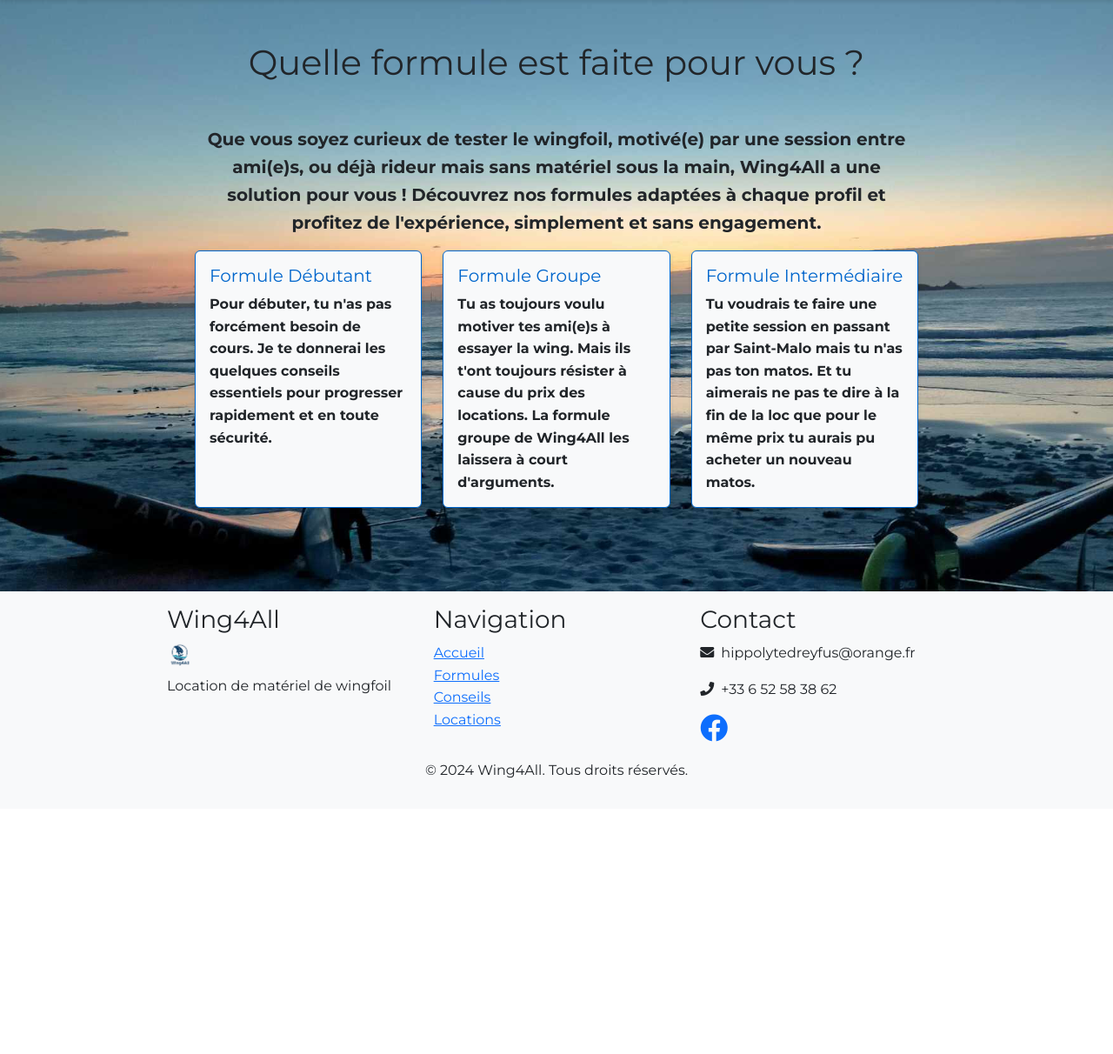
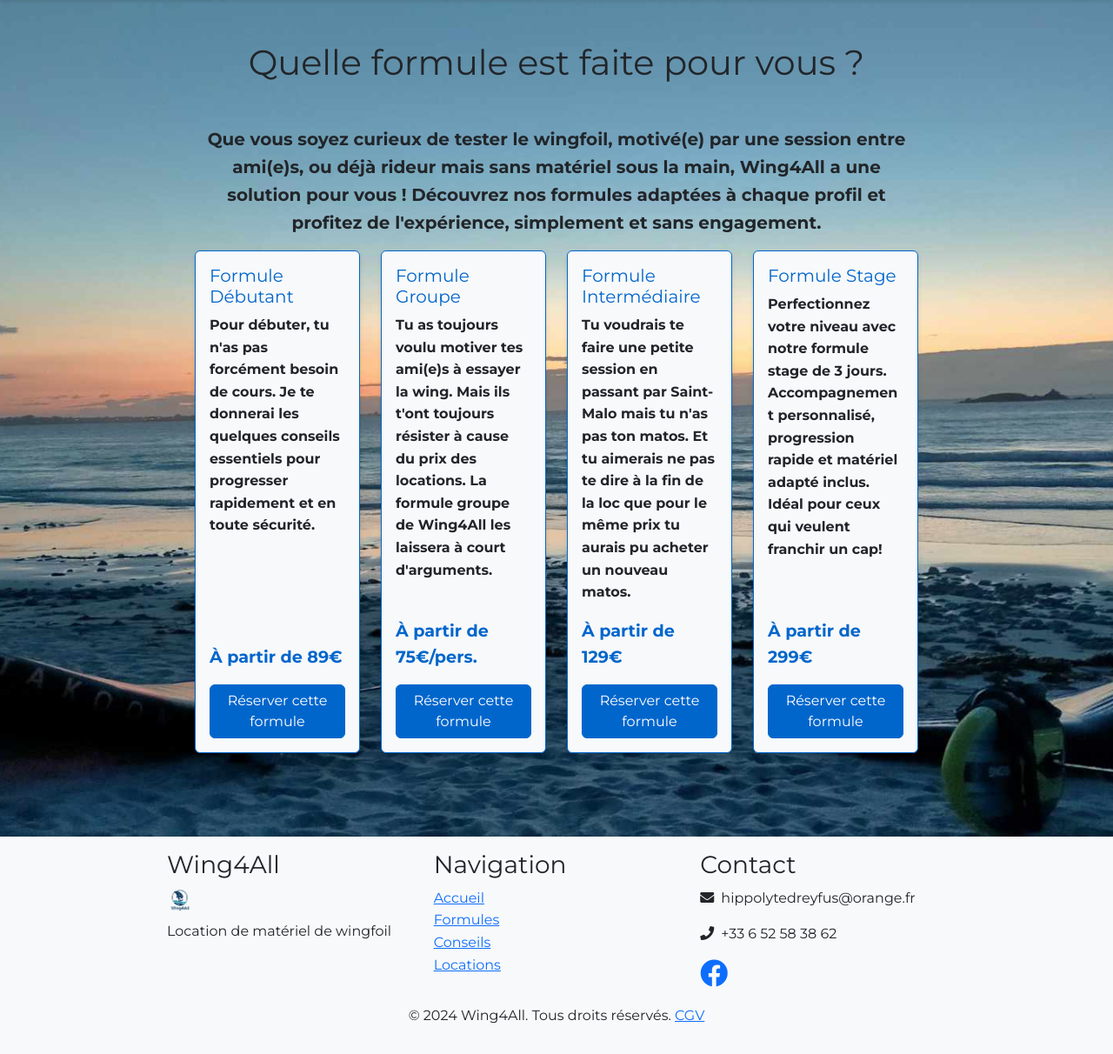
Before and after one commit to hippolyte456/wingfoil_rental, a Flask app: page /formules in a window 1280 px wide. Shown: the part 158-1370 px from the top of the page at 87% size. Before the commit the page ends 1053 px from the top, so only its background shows below. Run offline with Flask 3, Linux system fonts and the light colour scheme; some libraries are stand-ins or nearby versions.

Commit message:
fomles.html adjusts + cgv

```diff
--- a/app/routes/main.py
+++ b/app/routes/main.py
@@ -41,3 +41,11 @@
         description="Découvrez nos formules de location de matériel wingfoil à Saint-Malo. Prix attractifs et matériel de qualité pour tous les niveaux."
     )
     return render_template('formules.html', meta_tags=meta_tags)
+
+@bp.route('/cgv')
+def cgv():
+    meta_tags = generate_meta_tags(
+        title="Conditions Générales de Vente",
+        description="Consultez les conditions générales de vente pour la location de matériel de wingfoil chez Wing4All."
+    )
+    return render_template('cgv.html', meta_tags=meta_tags)
--- a/app/templates/base.html
+++ b/app/templates/base.html
@@ -124,7 +124,7 @@
             </div>
             <div class="row mt-3">
                 <div class="col text-center">
-                    <p>&copy; 2024 Wing4All. Tous droits réservés.</p>
+                    <p>&copy; 2024 Wing4All. Tous droits réservés. <a href="{{ url_for('main.cgv') }}">CGV</a></p>
                 </div>
             </div>
         </div>
--- a/app/templates/formules.html
+++ b/app/templates/formules.html
@@ -11,27 +11,51 @@
         </p>
         <div class="row">
             <!-- Added gx-4 for horizontal spacing and gy-4 for vertical spacing -->
-            <div class="col-md-6 col-lg-4 mb-4">
+            <div class="col-md-6 col-lg-3 mb-4">
                 <div class="card h-100" style="background-color: #f8f9fa;">
-                    <div class="card-body">
+                    <div class="card-body d-flex flex-column">
                         <h5 class="card-title">Formule Débutant</h5>
                         <p class="card-text"><strong>{% include 'texts/formule_debutant.txt' %}</strong></p>
+                        <div class="mt-auto">
+                            <p class="price-tag mb-3">À partir de 89€</p>
+                            <a href="{{ url_for('main.contact') }}" class="btn btn-primary w-100">Réserver cette formule</a>
+                        </div>
                     </div>
                 </div>
             </div>
-            <div class="col-md-6 col-lg-4 mb-4">
+            <div class="col-md-6 col-lg-3 mb-4">
                 <div class="card h-100" style="background-color: #f8f9fa;">
-                    <div class="card-body">
+                    <div class="card-body d-flex flex-column">
                         <h5 class="card-title">Formule Groupe</h5>
                         <p class="card-text"><strong>{% include 'texts/formule_groupe.txt' %}</strong></p>
+                        <div class="mt-auto">
+                            <p class="price-tag mb-3">À partir de 75€/pers.</p>
+                            <a href="{{ url_for('main.contact') }}" class="btn btn-primary w-100">Réserver cette formule</a>
+                        </div>
                     </div>
                 </div>
             </div>
-            <div class="col-md-6 col-lg-4 mb-4">
+            <div class="col-md-6 col-lg-3 mb-4">
                 <div class="card h-100" style="background-color: #f8f9fa;">
-                    <div class="card-body">
+                    <div class="card-body d-flex flex-column">
                         <h5 class="card-title">Formule Intermédiaire</h5>
                         <p class="card-text"><strong>{% include 'texts/formule_intermediaire.txt' %}</strong></p>
+                        <div class="mt-auto">
+                            <p class="price-tag mb-3">À partir de 129€</p>
+                            <a href="{{ url_for('main.contact') }}" class="btn btn-primary w-100">Réserver cette formule</a>
+                        </div>
+                    </div>
+                </div>
+            </div>
+            <div class="col-md-6 col-lg-3 mb-4">
+                <div class="card h-100" style="background-color: #f8f9fa;">
+                    <div class="card-body d-flex flex-column">
+                        <h5 class="card-title">Formule Stage</h5>
+                        <p class="card-text"><strong>Perfectionnez votre niveau avec notre formule stage de 3 jours. Accompagnement personnalisé, progression rapide et matériel adapté inclus. Idéal pour ceux qui veulent franchir un cap!</strong></p>
+                        <div class="mt-auto">
+                            <p class="price-tag mb-3">À partir de 299€</p>
+                            <a href="{{ url_for('main.contact') }}" class="btn btn-primary w-100">Réserver cette formule</a>
+                        </div>
                     </div>
                 </div>
             </div>
```
Also changed, not shown: app/templates/cgv.html (added, +43 -0 lines).
